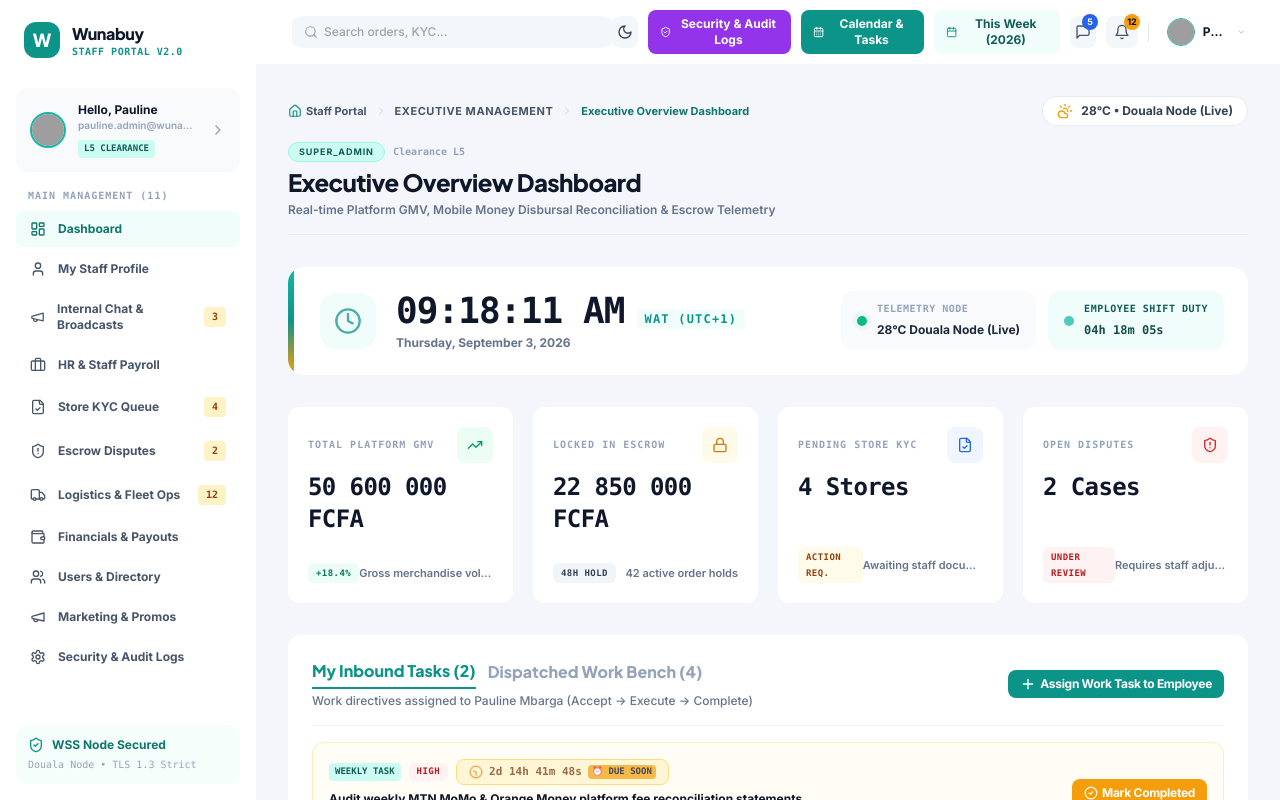
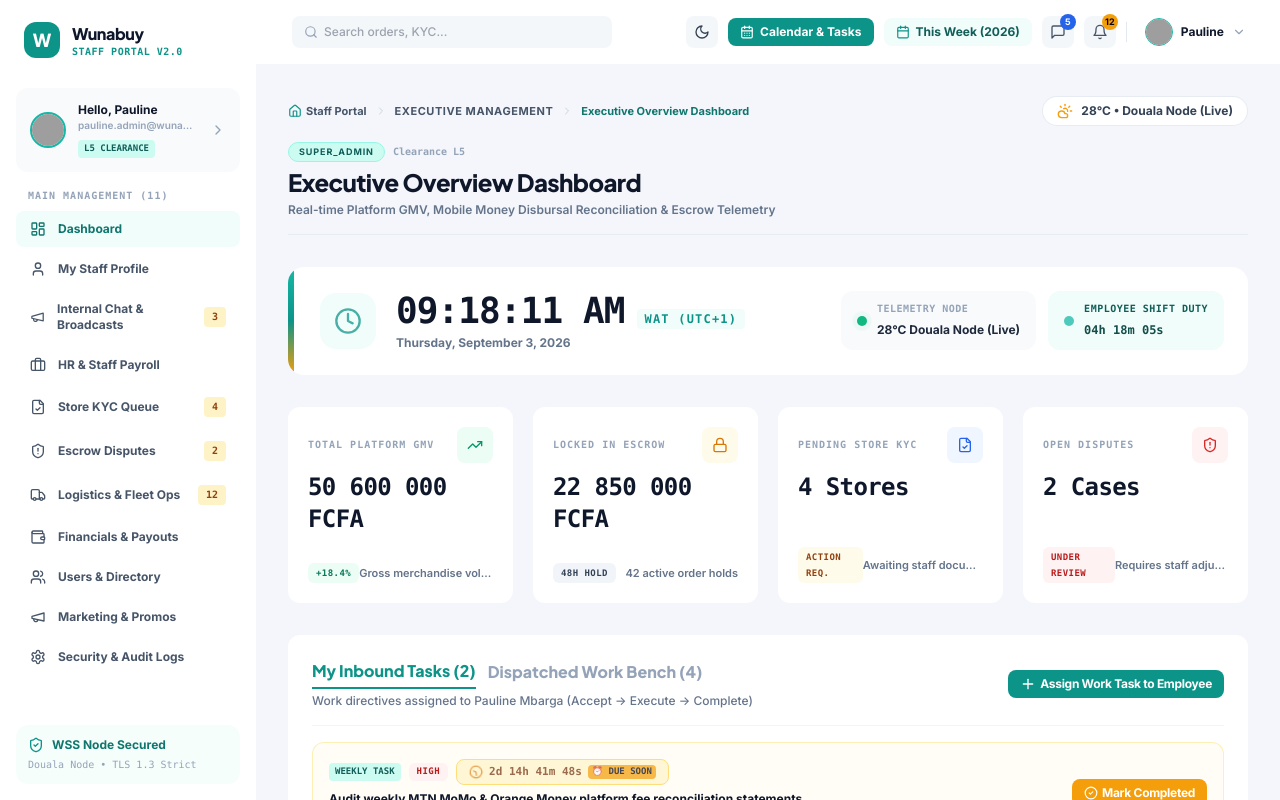
Before and after one commit to forku-brandon/wunabuy, a React (Vite) app in the folder staff-portal/: page / in a window 1280 px wide. Built offline with nearby package versions, Linux system fonts and the light colour scheme; grey boxes are pictures that could not be loaded.

Commit message:
fix(staff-portal): remove Security & Audit Logs button from top header navigation bar

```diff
--- a/staff-portal/src/components/layout/Header.tsx
+++ b/staff-portal/src/components/layout/Header.tsx
@@ -103,16 +103,6 @@
           ) : (
             <Sun className="w-4 h-4 text-amber-400" />
           )}
-        </button>
-
-        {/* Security & Audit Logs Header Button */}
-        <button
-          onClick={() => navigate('/settings')}
-          className="flex items-center space-x-1.5 px-3 py-1.5 rounded-lg bg-purple-600 hover:bg-purple-700 text-white text-xs font-bold transition-all shadow-2xs"
-          title="Open Security & Audit Logs"
-        >
-          <ShieldCheck className="w-3.5 h-3.5" />
-          <span className="hidden md:inline">Security &amp; Audit Logs</span>
         </button>
 
         {/* Calendar & Operational Tasks Header Button */}
```
